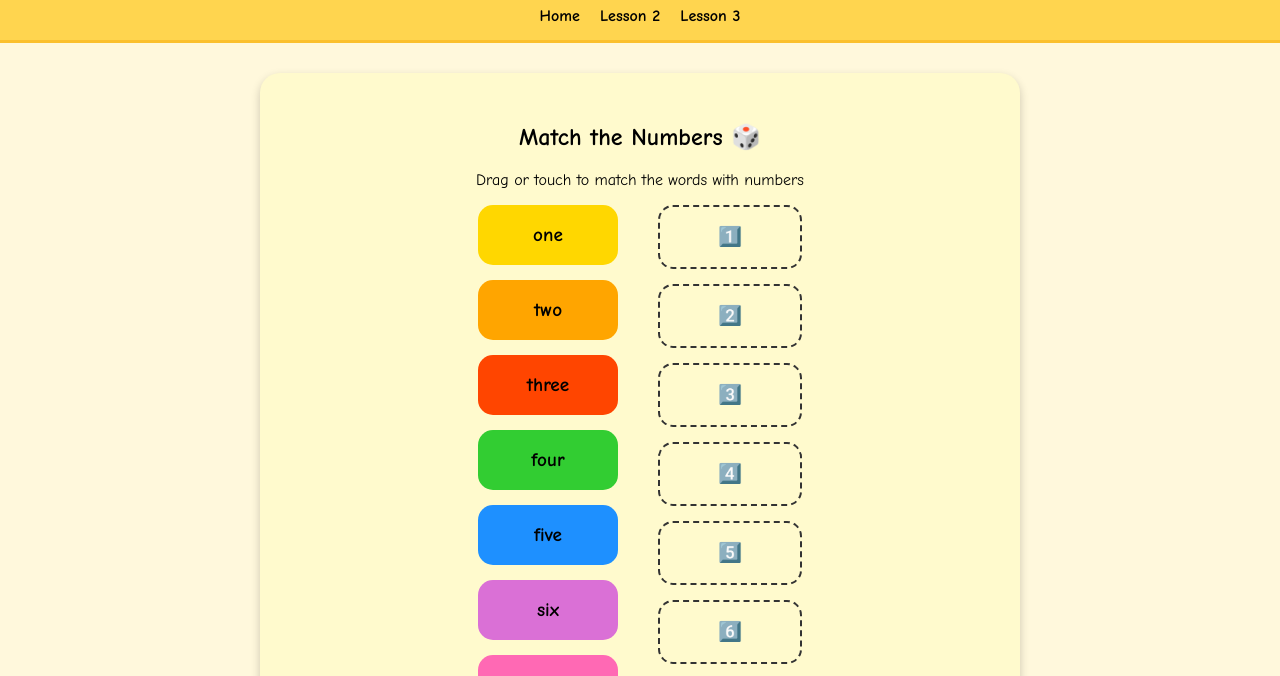
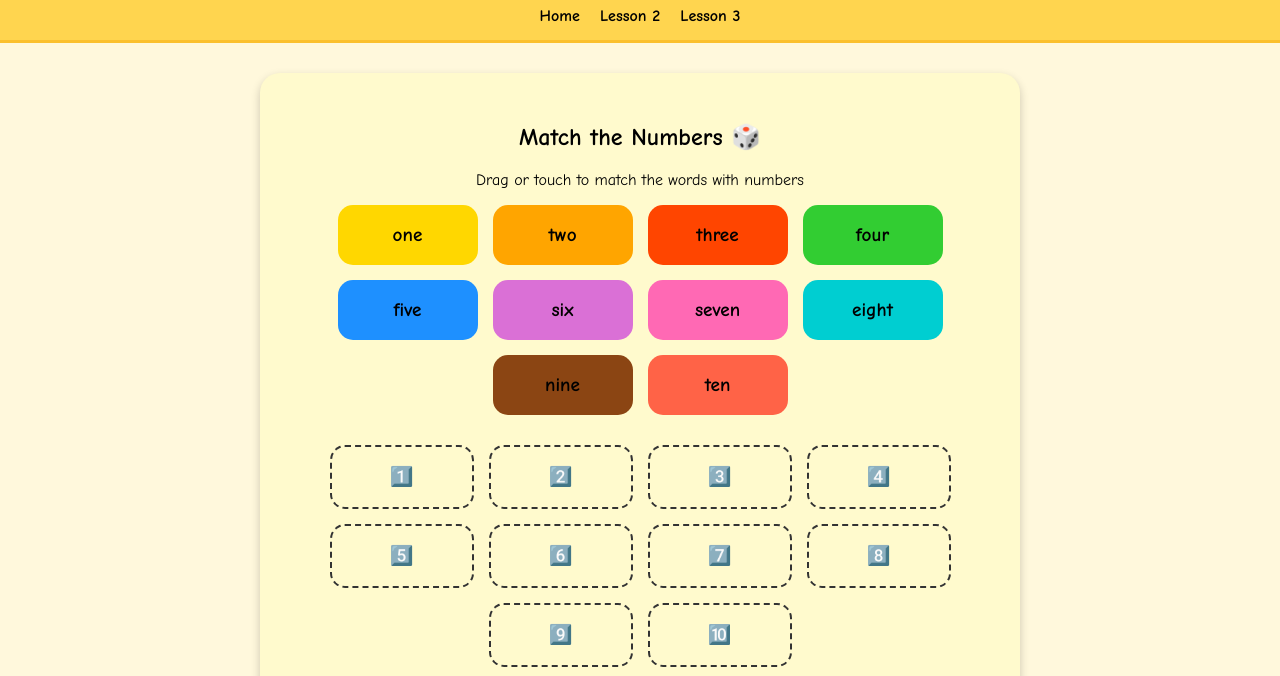
Before and after one commit to Tammy-prog/kids-english-site, a plain HTML site: page lesson1.html in a window 1280 px wide. Shown: the part 55-731 px from the top of the page. Drawn offline with Linux system fonts and the light colour scheme.

Commit message:
Mejoras visualización 'match the numbers'

```diff
--- a/lesson1.html
+++ b/lesson1.html
@@ -5,6 +5,9 @@
   <meta charset="UTF-8">
   <meta name="viewport" content="width=device-width, initial-scale=1.0">
   <title>Kids English Site - Lesson 1</title>
+  <meta http-equiv="Cache-Control" content="no-cache, no-store, must-revalidate">
+  <meta http-equiv="Pragma" content="no-cache">
+  <meta http-equiv="Expires" content="0">
 
   <style>
     body {
@@ -141,8 +144,9 @@
     <h2 style="text-align:center;">Match the Numbers 🎲</h2>
     <p style="text-align:center;">Drag or touch to match the words with numbers</p>
 
-    <div style="display:flex; justify-content:center; gap:40px; flex-wrap:wrap;">
-      <div id="names" style="display:flex; flex-direction:column; gap:15px;">
+    <div id="match-container" style="display:flex; flex-direction:column; align-items:center; gap:30px;">
+      <!-- Nombres arriba -->
+      <div id="names" style="display:flex; flex-wrap:wrap; justify-content:center; gap:15px;">
         <div class="draggable" data-number="1" style="background-color:#FFD700;">one</div>
         <div class="draggable" data-number="2" style="background-color:#FFA500;">two</div>
         <div class="draggable" data-number="3" style="background-color:#FF4500;">three</div>
@@ -155,7 +159,8 @@
         <div class="draggable" data-number="10" style="background-color:#FF6347;">ten</div>
       </div>
 
-      <div id="numbers" style="display:flex; flex-direction:column; gap:15px;">
+      <!-- Números abajo -->
+      <div id="numbers" style="display:flex; flex-wrap:wrap; justify-content:center; gap:15px;">
         <div class="dropzone" data-number="1">1️⃣</div>
         <div class="dropzone" data-number="2">2️⃣</div>
         <div class="dropzone" data-number="3">3️⃣</div>
@@ -171,9 +176,10 @@
 
     <p id="result" style="text-align:center;margin-top:20px;"></p>
     <div style="text-align:center;margin-top:10px;">
-      <button onclick="location.reload()">🔄 Reiniciar</button>
+      <button onclick="resetDrag()">🔄 Reiniciar</button>
     </div>
   </section>
+
 
   <div id="errorModal">
     <div id="errorModalContent">
```
Also changed, not shown: index.html (+13 -6 lines).
